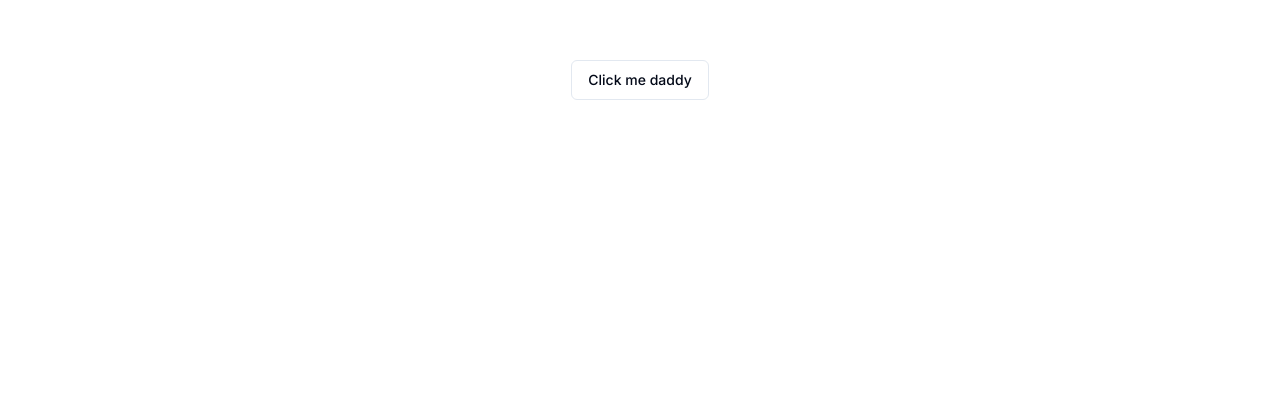
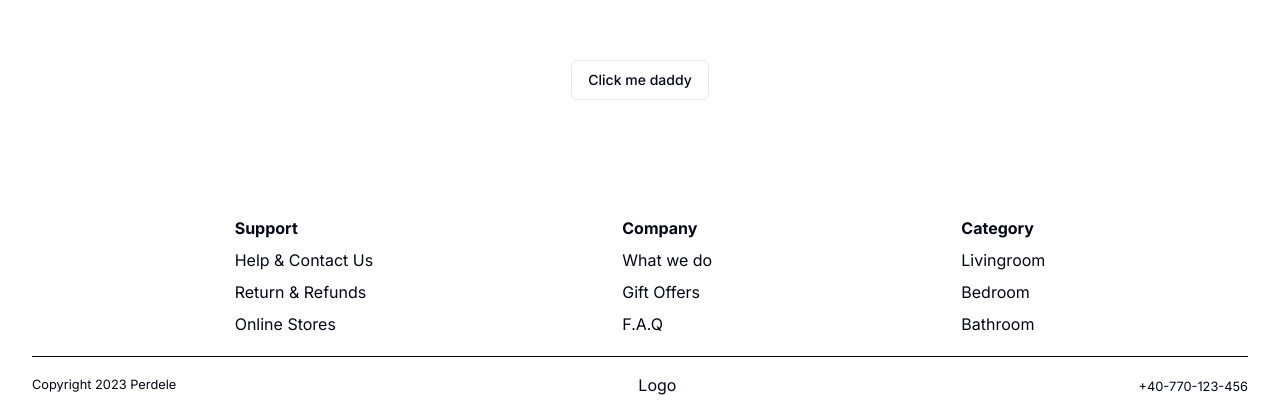
Before and after one commit to GeorgeIonita1/perdele, a Next.js app: page / in a window 1280 px wide. Shown: the part 733-1146 px from the top of the page. Before the commit the page ends 929 px from the top, so only its background shows below. Built offline with nearby package versions, Linux system fonts and the light colour scheme.

Commit message:
Added footer for desktop

```diff
--- a/app/layout.tsx
+++ b/app/layout.tsx
@@ -1,6 +1,7 @@
 import { Inter } from 'next/font/google'
 import './globals.css'
 import Header from '@/components/Header'
+import Footer from '@/components/Footer'
 
 const inter = Inter({ subsets: ['latin'] })
 
@@ -14,6 +15,7 @@ export default function RootLayout({
       <body className={inter.className}>
         <Header />
         {children}
+        <Footer />
       </body>
     </html>
   )
--- /dev/null
+++ b/components/Footer.tsx
@@ -0,0 +1,42 @@
+// todo: proper markup
+
+function Footer() {
+    return (
+        <footer>
+            <div className="container">
+                <div className="flex justify-between w-4/6 mx-auto py-4">
+                    <div className="*:py-1">
+                        <h4 className="font-bold">Support</h4>
+                        <h5>Help & Contact Us</h5>
+                        <h5>Return & Refunds</h5>
+                        <h5>Online Stores</h5>
+                    </div>
+                    <div className="*:py-1">
+                        <h4 className="font-bold">Company</h4>
+                        <h5>What we do</h5>
+                        <h5>Gift Offers</h5>
+                        <h5>F.A.Q</h5>
+                    </div>
+                    <div className="*:py-1">
+                        <h4 className="font-bold">Category</h4>
+                        <h5>Livingroom</h5>
+                        <h5>Bedroom</h5>
+                        <h5>Bathroom</h5>
+                    </div>
+                </div>
+
+                <div className="w-full h-px mx-auto bg-slate-950 max-md:hidden" />
+
+                <div className="flex justify-between items-center py-4">
+                    <small>Copyright 2023 Perdele</small>
+                    <div>Logo</div>
+                    <div>
+                        <small>+40-770-123-456</small>
+                    </div>
+                </div>
+            </div>
+        </footer>
+    );
+}
+
+export default Footer;
--- a/components/Header.tsx
+++ b/components/Header.tsx
@@ -12,7 +12,6 @@ function Header() {
                 <div className="w-full h-px mx-auto bg-slate-950 max-md:hidden" />
                 <NavigationDesktop />
             </div>
-
         </header>
     );
 }
--- a/components/NavigationMobile.tsx
+++ b/components/NavigationMobile.tsx
@@ -1,6 +1,5 @@
 import { Sheet, SheetClose, SheetContent, SheetDescription, SheetHeader, SheetTitle, SheetTrigger } from "./ui/sheet";
 import { Button } from "./ui/button";
-
 
 function NavigationMobile() {
     return (
--- /dev/null
+++ b/components/TestClientComponent.tsx
@@ -0,0 +1,10 @@
+'use client'
+
+function TestClientComponent() {
+    console.log('I am the test client component')
+    return (
+        <div>I am the client component</div>
+    );
+}
+
+export default TestClientComponent;
```
